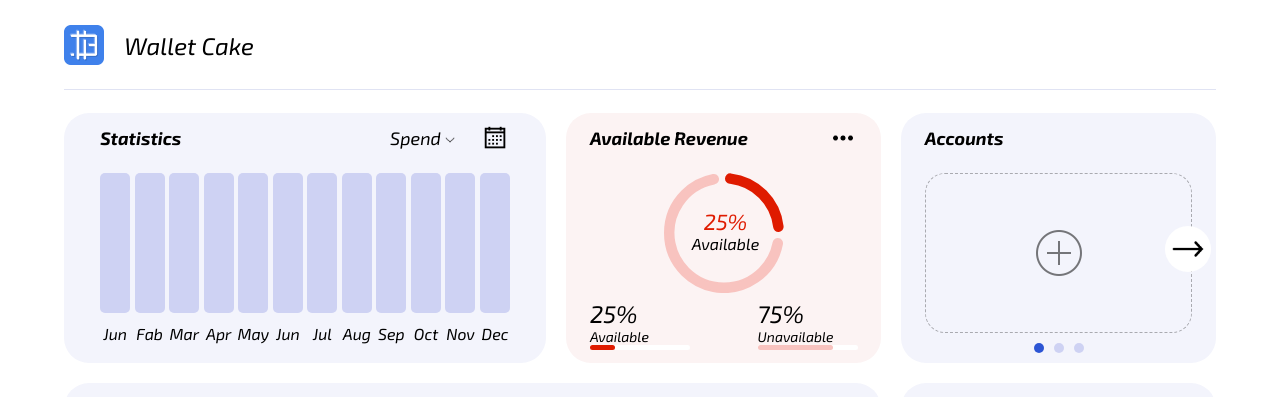
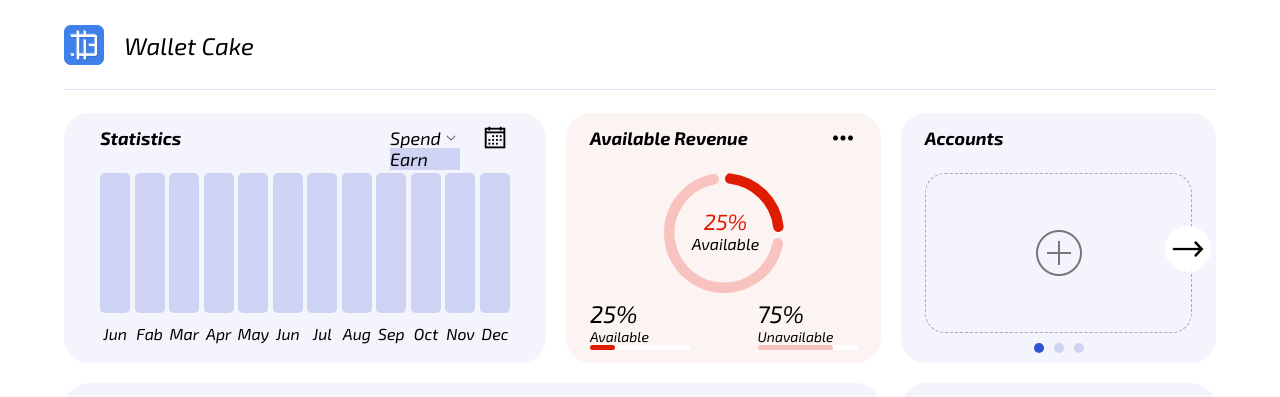
Before and after one commit to SoftBoy4k/Wallet-Cake, a React (Vite) app: page / in a window 1280 px wide. Both pictures are taken after a click on the element "Spend". Shown: the top 397 px of the page. Built offline with nearby package versions, Linux system fonts and the light colour scheme.

Commit message:
adding logic to the header of the statistics component

```diff
--- a/src/components/Statistics/Statistics.css
+++ b/src/components/Statistics/Statistics.css
@@ -2,6 +2,7 @@
     background-color: #F3F4FC;
     grid-column: 1 / 4;
     border-radius: 25px;
+    position: relative;
 }
 
 .statistics__header-options {
@@ -13,6 +14,9 @@
 
 .statistics__header-options > p {
     cursor: pointer;
+    width: 70px;
+    display: flex;
+    align-items: center;
 }
 
 .statistics__header-options > img {
@@ -24,6 +28,57 @@
 .statistics__drop-down__icon {
     width: 10px;
     height: 10px;
+    margin-left: 5px;
+}
+
+.statistics__operations-selection {
+    cursor: pointer;
+    position: absolute;
+    background-color: #CED2F3;
+    top: 35px;
+    width: 70px;
+}
+
+.statistics__operations-selection:hover {
+    background-color: #b8bcda;
+}
+
+.statistics__year-selection {
+    top: 45px;
+    right: 27px;
+    position: absolute;
+    background-color: #F3F4FC;
+    border: 1px solid #b8bcda;
+    display: flex;
+    align-items: center;
+    justify-content: center;
+    border-radius: 10px;
+    padding: 5px 0;
+    width: 60px;
+    height: 100px;
+}
+
+.statistics__year-selection > ul {
+    width: 100%;
+    height: 100%;
+    list-style: none;
+}
+
+.statistics__year {
+    padding-left: 2px;
+    display: flex;
+    align-items: center;
+}
+
+.statistics__year:hover {
+    background-color: #CED2F3;
+    cursor: pointer;
+}
+
+.statistics__year--active {
+    padding-left: 2px;
+    background-color: #2C55D4;
+    color: #fff;
 }
 
 .statistics__content {
--- a/src/components/Statistics/Statistics.tsx
+++ b/src/components/Statistics/Statistics.tsx
@@ -3,18 +3,93 @@ import calendarIcon from '../../icons/calendar.png'
 import dropDownIcon from '../../icons/dropDown.png'
 import { useSelector } from 'react-redux'
 import { RootState } from '../../redux/store'
+import { useState } from 'react'
+
+const allOperations: string[] = ['Spend', 'Earn'];
 
 export const Statistics = () => {
 
   const transactions = useSelector((state: RootState) => state.transactions.transactions);
+  const [selectedYear, setSelectedYear] = useState<number>(new Date().getFullYear());
+  const [isYearSelectionActived, setIsYearSelectionActived] = useState(false);
+  const [isOperationsSelectionActived, setIsOperationsSelectionActived] = useState(false);
+  const [currentOperation, setCurrentOperation] = useState<string>(allOperations[0]);
+
+  const currentYear = new Date().getFullYear();
+  const years: number[] = [];
+
+  for (let year = currentYear - 3; year <= currentYear; year++) {
+    years.push(year);
+  }
+
+  const yearChangeHandler = (el: HTMLElement): void => {
+
+    if (el.localName === 'li') {
+      setSelectedYear(Number(el.innerText))
+      setIsYearSelectionActived(false);
+    }
+  }
 
   return (
     <div className="statistics">
         <div className='block__header'>
           <h4>Statistics</h4>
           <div className='statistics__header-options'>
-            <p>Spend <img className='statistics__drop-down__icon' src={dropDownIcon} alt="arrow down"/></p>
-            <img src={calendarIcon} alt="more" />
+            <p onClick={() => {setIsOperationsSelectionActived(!isOperationsSelectionActived)}}>
+              {currentOperation}
+              <img
+                className='statistics__drop-down__icon'
+                src={dropDownIcon}
+                alt="arrow down"
+              />
+            </p>
+            <div
+              className='statistics__operations-selection'
+              style={!isOperationsSelectionActived ? {display: 'none'} : undefined}
+            >
+              {allOperations.map((el, i) => {
+                if ( el !== currentOperation ) {
+                  return (
+                    <p
+                      key={i}
+                      onClick={(e: React.MouseEvent<HTMLElement>) => {
+                        const target = e.target as HTMLElement;
+                        const currentOp: string = target.innerText;
+
+                        if (allOperations.includes(currentOp)) {
+                          setCurrentOperation(currentOp);
+                          setIsOperationsSelectionActived(false);
+                        }
+                      }}
+                    >{el}</p>
+                  )
+                }
+              })}
+            </div>
+            <img
+              src={calendarIcon}
+              alt="year selection"
+              onClick={() => setIsYearSelectionActived(!isYearSelectionActived)}
+            />
+            <div
+              className='statistics__year-selection'
+              style={!isYearSelectionActived ? {display: 'none'}: undefined}
+              onClick={(e: React.MouseEvent<HTMLElement>) => yearChangeHandler(e.target as HTMLElement)}
+            >
+              <ul>
+                {years.map(year => {
+                  return (
+                    <li
+                      key={year}
+                      className={selectedYear === year ?
+                        'statistics__year--active' :
+                        'statistics__year'}
+                    >
+                      {year}
+                    </li>)
+                })}
+              </ul>
+            </div>
           </div>
         </div>
         <div className='statistics__content'>
@@ -22,26 +97,44 @@ export const Statistics = () => {
             let monthlyIncome = 0;
             let monthlyExpenses = 0;
             let value = 0;
+
             transactions.forEach(el => {
-              const month = Number(el.date.split('.')[1]) - 1
-              if (month === i) {
+              const dateInArray: string[] = el.date.split('.')
+              const month = Number(dateInArray[1]) - 1;
+              const year = Number(dateInArray[2]);
+
+              if (month === i && year === selectedYear) {
                 el.transferOperations === 0 ? monthlyExpenses += el.amount : monthlyIncome += el.amount
               }
             })
 
-            if (monthlyIncome && monthlyExpenses) {
-              value = 140 * (monthlyExpenses/monthlyIncome);
+            let arg1;
+            let arg2;
+
+            switch(currentOperation){
+              case 'Spend':
+                arg1 = monthlyIncome;
+                arg2 = monthlyExpenses;
+                break;
+              case 'Earn':
+                arg1 = monthlyExpenses;
+                arg2 = monthlyIncome;
+                break;
+              default:
+                break;
+            }
+
+            if (arg1 && arg2) {
+              value = 140 * (arg2/arg1);
               value = value > 140 ? 140 : value;
-            } else if (monthlyIncome && !monthlyExpenses){
-              value = 0;
-            } else if (!monthlyIncome && monthlyExpenses){
+            } else if (!arg1 && arg2){
               value = 140;
             } else {
               value = 0;
             }
 
             return (
-              <div className='statistics__wrapper'>
+              <div className='statistics__wrapper' key={i}>
                 <div className='statistics__inner'>
                   <div style={value === 140 ? {height: value, borderRadius: "5px"} : {height: value}} />
                 </div>
--- a/src/components/Transfer/Transfer.tsx
+++ b/src/components/Transfer/Transfer.tsx
@@ -18,7 +18,7 @@ export const Transfer = () => {
   const [selectedIcon, setSelectedIcon] = useState<string | undefined>();
   const [transferOperations, setTransferOperations] = useState<0 | 1>(0); // 0 - Expenses, 1 - Income
   const [transferAmount, setTransferAmount] = useState<number>(0);
-  const [comment, setComment] = useState<string>();
+  const [comment, setComment] = useState<string>('');
   const [date, setDate] = useState<Date | null>();
 
   const shortCardSelectHandler = (i:number) => {
@@ -62,6 +62,10 @@ export const Transfer = () => {
 
       formReset()
     }
+  }
+
+  const amountChangeHandler = (num: number): void => {
+    setTransferAmount(num < 0 ? 0 : num);
   }
 
   return (
@@ -109,7 +113,7 @@ export const Transfer = () => {
                   className='transfer__input'
                   type="number"
                   value={transferAmount}
-                  onChange={e => setTransferAmount(Number(e.target.value))}/>
+                  onChange={e => amountChangeHandler(Number(e.target.value))}/>
               </div>
             </div>
             <button onClick={sendHandler}>Send</button>
```
